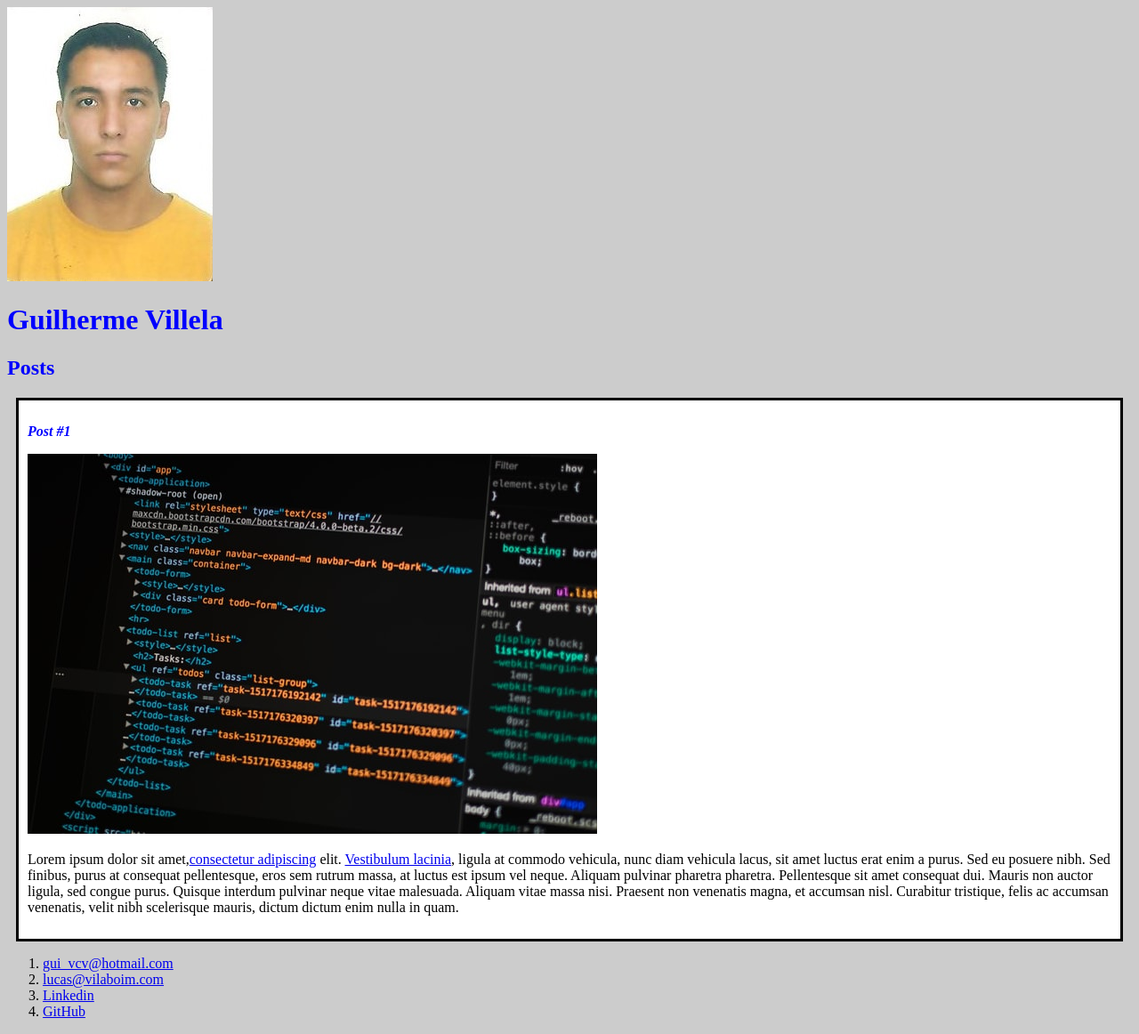
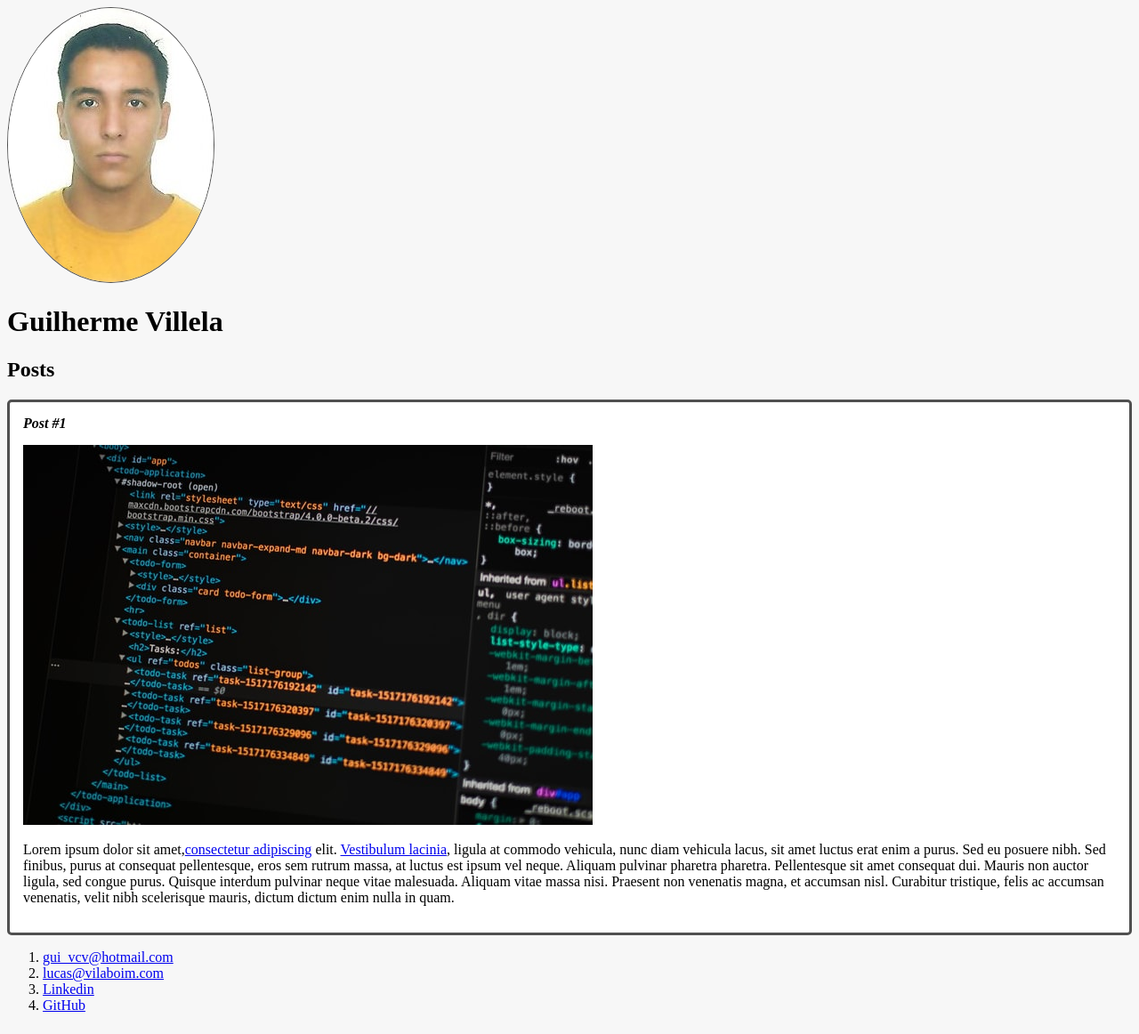
Before and after one commit to GVillelaC/CURSO-HTML5, a plain HTML site: page index.html in a window 1280 px wide. Shown: the whole page at 89% size. Drawn offline with Linux system fonts and the light colour scheme.

Commit message:
Estilizando elementos

```diff
--- a/index.html
+++ b/index.html
@@ -7,7 +7,7 @@
     </head>
     <body>
         <header>
-            <img src="Gui Villela.jpg" alt="Gui Villela">
+            <img src="Gui Villela.jpg" alt="Gui Villela" class="photo">
             <h1 id="title">Guilherme Villela</h1>
         </header>
         <section>
@@ -16,9 +16,9 @@
         <article class="post">
         <header>
             <h3 class="post_title">Post #1</h3>
-            <img src="postagem-1.jpg" alt="Edito de texto contendo código HTML">
+            <img src="postagem-1.jpg" alt="Edito de texto contendo código HTML"class="post_image">
         </header>
-        <p>
+        <p class="post_content">
             Lorem ipsum dolor sit amet,<a href="https://www.linkedin.com/in/guilherme-villela-257a1bbb/" target="_blank">consectetur adipiscing</a> elit. <a href="mailto:gui_vcv@hotmail.com">Vestibulum lacinia</a>, ligula at commodo vehicula, nunc diam vehicula lacus, sit amet luctus erat enim a purus. Sed eu posuere nibh. Sed finibus, purus at consequat pellentesque, eros sem rutrum massa, at luctus est ipsum vel neque. Aliquam pulvinar pharetra pharetra. Pellentesque sit amet consequat dui. Mauris non auctor ligula, sed congue purus. Quisque interdum pulvinar neque vitae malesuada. Aliquam vitae massa nisi. Praesent non venenatis magna, et accumsan nisl. Curabitur tristique, felis ac accumsan venenatis, velit nibh scelerisque mauris, dictum dictum enim nulla in quam.
         </p>
         </section>
--- a/style.css
+++ b/style.css
@@ -1,19 +1,36 @@
 body {
-    background: #ccc;
+    background: #f7f7f7;
+}
+
+.photo {
+    border: 1px solid #505050;
+    border-radius: 50%;
 }
 
 #title,.subtitle,.post_title {
-    color:blue
+    columns: #505050;
 }
 
 .post_title {
     font-size: 16px;
     font-style: italic;
+    margin: 0;
+    margin-bottom: 15px;
 }
 
 .post{
     background: #fff;
-    padding: 10px;
-    border: 3px solid #000;
-    margin: 10px;
+    padding: 15px;
+    border: 3px solid #505050;
+    margin-bottom: 15px;
+    border-radius: 5px;
 }
+
+.post_content {
+    margin: 0;
+    margin-bottom: 15px;
+}
+
+.post_image {
+    margin-bottom: 15px;
+}
```
